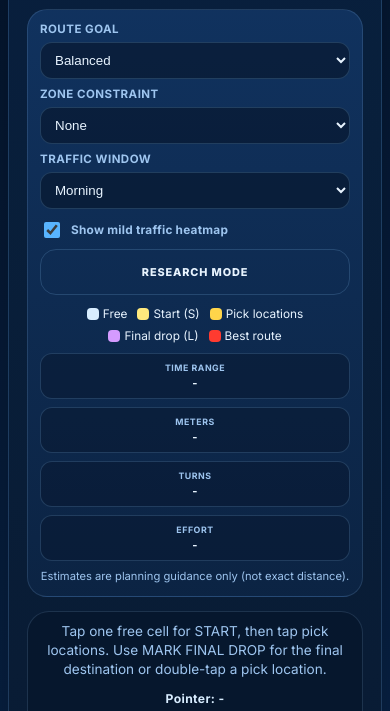
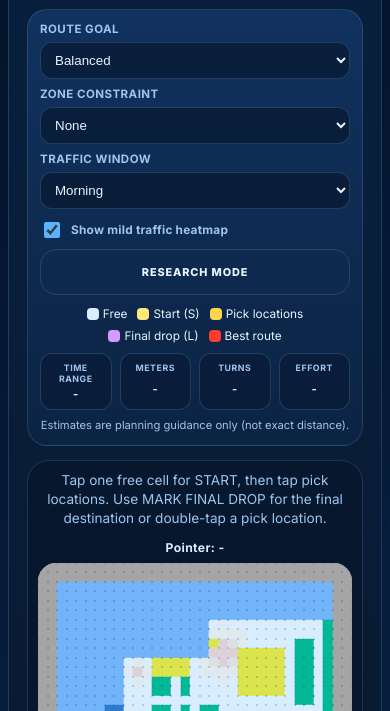
Before and after one commit to ajoya99/PoC_Pathfinder, a plain HTML site: page zv.html in a window 390 px wide. Shown: the part 119-830 px from the top of the page. Drawn offline with Linux system fonts and the light colour scheme.

Commit message:
fix: keep metrics in 4-column layout on narrow screens

```diff
--- a/styles.css
+++ b/styles.css
@@ -791,10 +791,6 @@ input {
     grid-template-columns: 1fr;
   }
 
-  .route-metrics {
-    grid-template-columns: 1fr;
-  }
-
   .research-timers,
   .research-actions,
   .research-obstruction,
```
